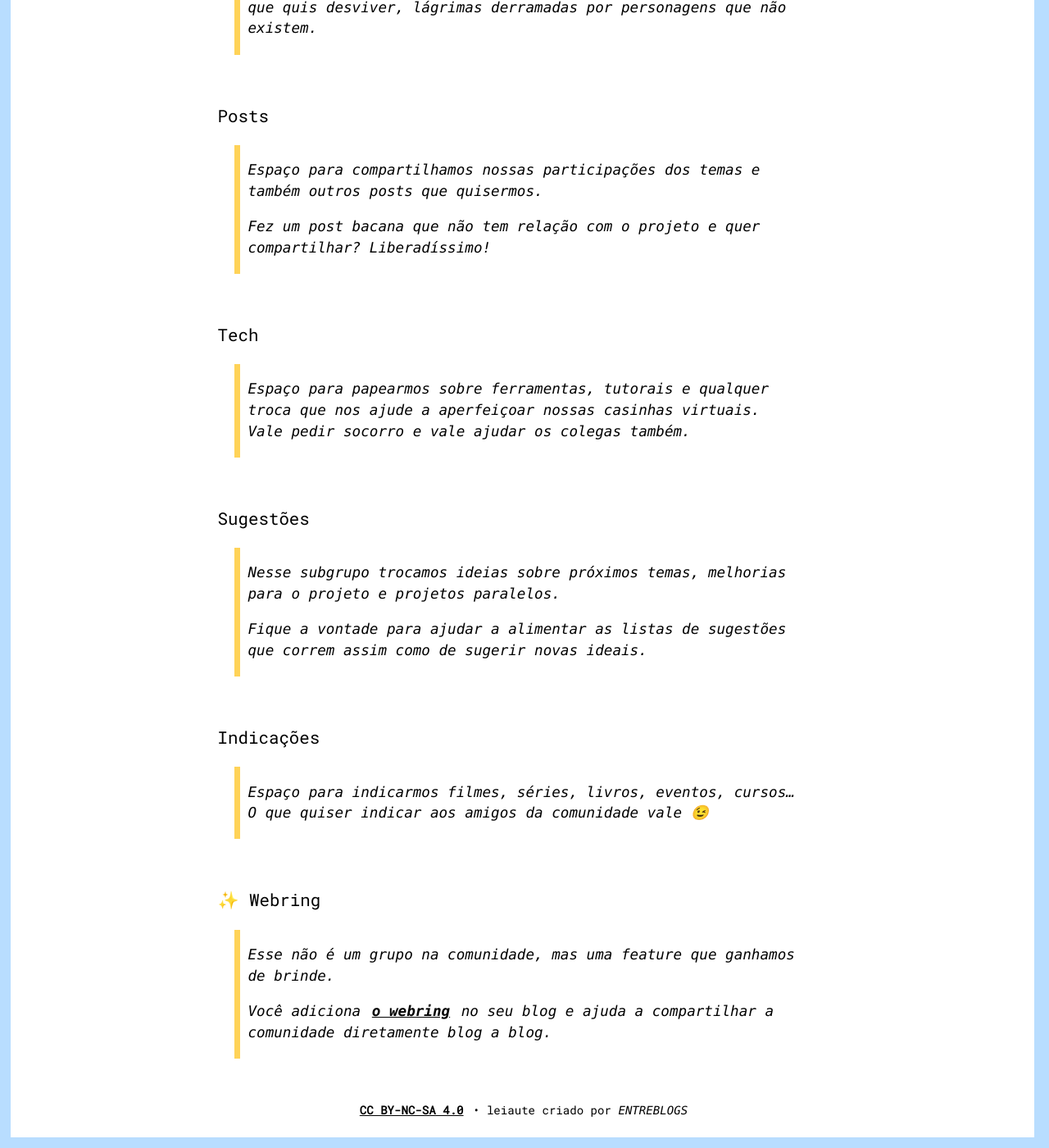
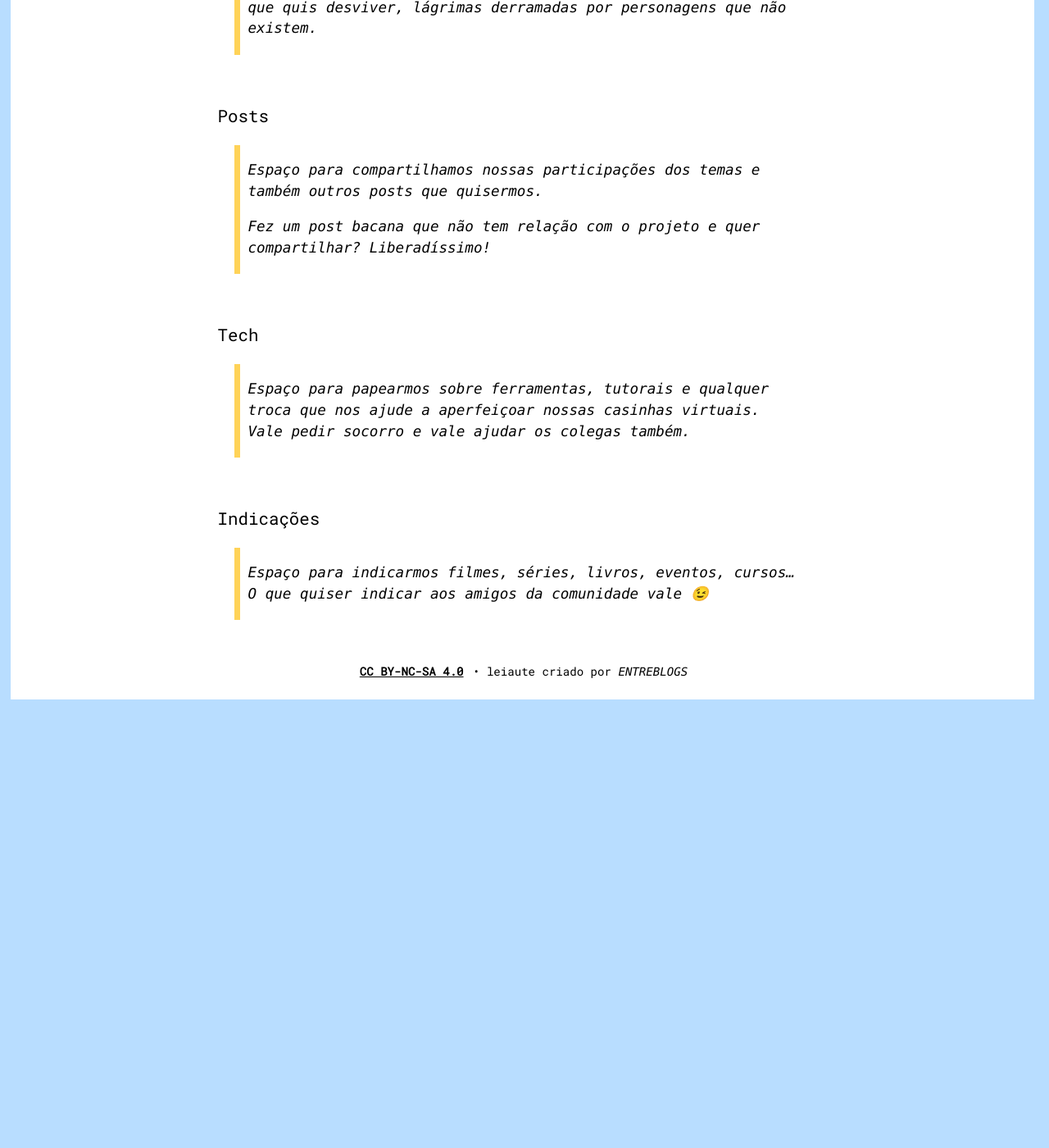
Before and after one commit to bamoretti/entreblogs, a Jekyll site: the page built from no-whatsapp.md, in a window 1280 px wide and 1400 px high, scrolled down 1484 px. Shown: the whole window at 82% size. Built offline with Jekyll 4.4.1, drawn with Linux system fonts in a browser that asks for light colours; comment, search, counter and statistics services are not loaded; after the commit the page ends 2350 px from its top, so only the background shows below that.

Commit message:
exclusão de texto

```diff
--- a/no-whatsapp.md
+++ b/no-whatsapp.md
@@ -30,15 +30,5 @@ A comunidade no whatsapp é dividida em alguns grupos:
 <h4>Tech</h4>
 > Espaço para papearmos sobre ferramentas, tutorais e qualquer troca que nos ajude a aperfeiçoar nossas casinhas virtuais. Vale pedir socorro e vale ajudar os colegas também.
 
-<h4>Sugestões</h4>
-> Nesse subgrupo trocamos ideias sobre próximos temas, melhorias para o projeto e projetos paralelos.
->
-> Fique a vontade para ajudar a alimentar as listas de sugestões que correm assim como de sugerir novas ideais.
-
 <h4>Indicações</h4>
 > Espaço para indicarmos filmes, séries, livros, eventos, cursos... O que quiser indicar aos amigos da comunidade vale 😉
-
-<h4>✨ Webring</h4>
-> Esse não é um grupo na comunidade, mas uma feature que ganhamos de brinde.
->
-> Você adiciona [o webring](/webring) no seu blog e ajuda a compartilhar a comunidade diretamente blog a blog.
```
